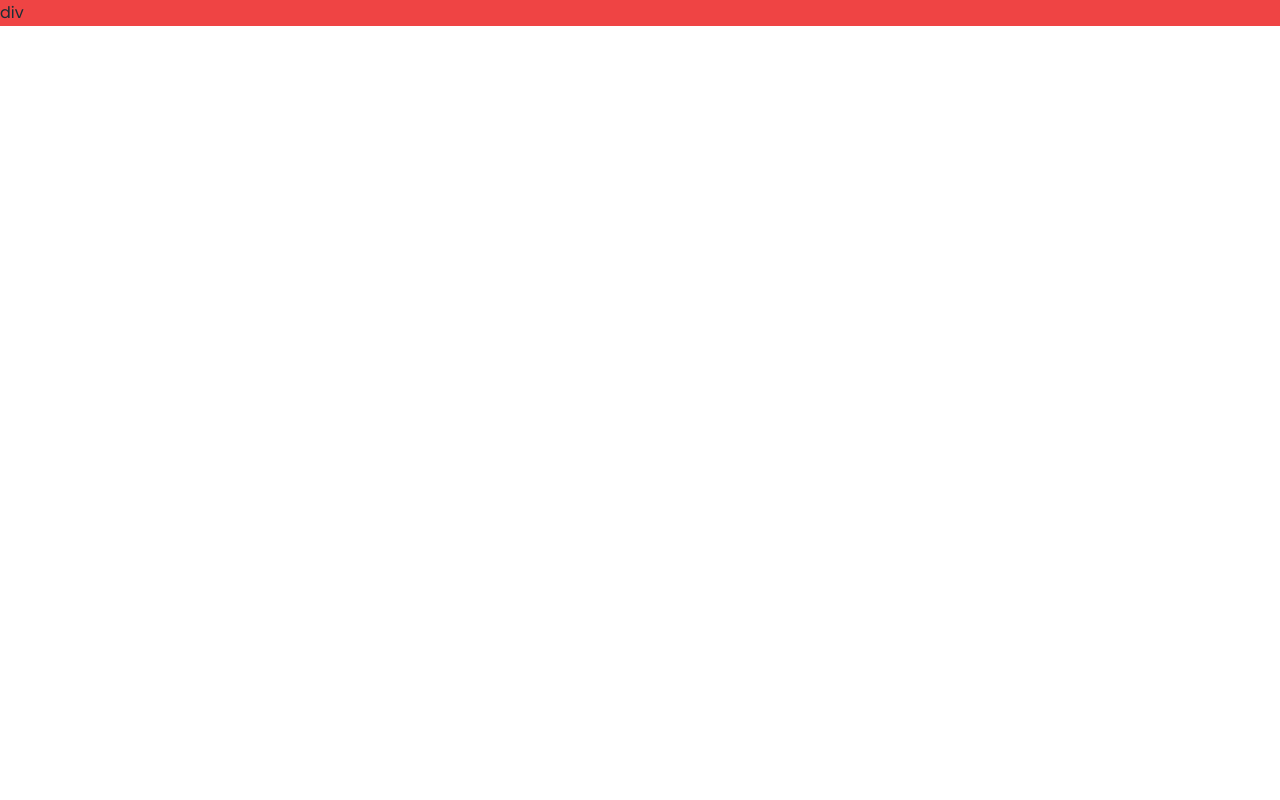
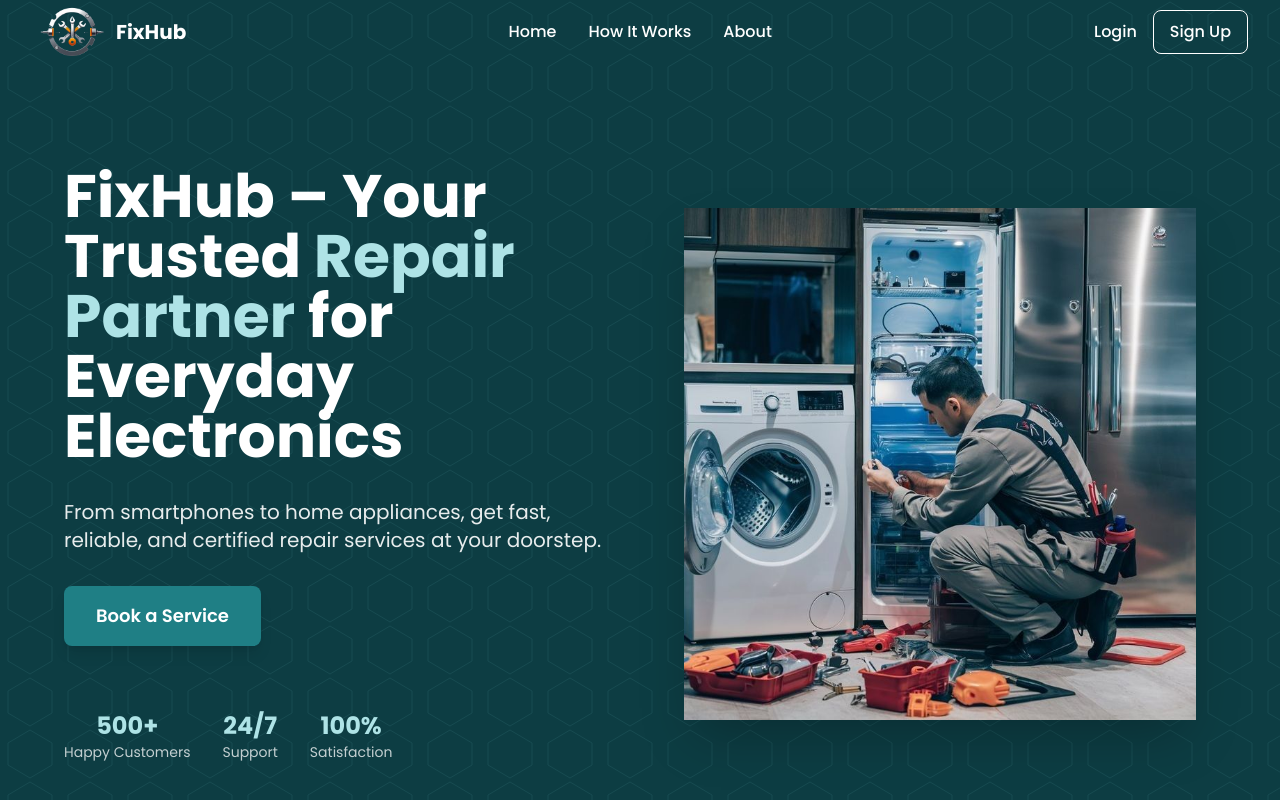
Before and after one commit to riya-bhati10/FixHub, a React (Vite) app in the folder frontend/: page / in a window 1280 px wide. Shown: the top 800 px of the page. Built offline with nearby package versions, Linux system fonts and the light colour scheme.

Commit message:
customer and ladning page done

```diff
--- a/frontend/src/App.jsx
+++ b/frontend/src/App.jsx
@@ -1,12 +1,42 @@
-import React from 'react'
+import React from "react";
+
+
+import FixHubDashboard from "./pages/customer/Mybooking";
+import BookService from "./pages/customer/BookService"
+import ProfileEdi from "./pages/customer/ProfileEdit"
+import BookServiceForm from "./pages/customer/Bookingform";
+import Dashboard from "./pages/customer/Dashbaord";
+import ReviewPage from "./pages/customer/ReviewPage";
+import BookingSuccess from "./pages/customer/BookingSuccess";
+import CancelBooking from "./pages/customer/CancelBooking";
+import { Routes, Route } from "react-router-dom";
+import LandingPage from "./pages/Landing/LandingPage";
+import LoginPage from "./pages/Landing/LoginPage";
+import SignupPage from "./pages/Landing/SignupPage";
+import HowItWorksPage from "./pages/Landing/HowItWorksPage";
+import AboutPage from "./pages/Landing/AboutPage";
+import BookServicePage from "./pages/Landing/BookServicePage";
 
 const App = () => {
   return (
-    <div className='bg-red-500'>
-      div
+    <Routes>
+      <Route path="/dashboard" element={<Dashboard />} />
+      <Route path="/my-booking" element={<FixHubDashboard />} />
+      <Route path="/book-service" element={<BookService />} />
+      <Route path="/profile" element={<ProfileEdi />} />
+      <Route path="/booking-form" element={<BookServiceForm />} />
+      <Route path="/review" element={<ReviewPage />} />
+      <Route path="/booking-success" element={<BookingSuccess />} />
+      <Route path="/cancel-booking" element={<CancelBooking />} />
+      <Route path="/" element={<LandingPage />} />
+      <Route path="/login" element={<LoginPage />} />
+      <Route path="/signup" element={<SignupPage />} />
+      <Route path="/how-it-works" element={<HowItWorksPage />} />
+      <Route path="/about" element={<AboutPage />} />
+    </Routes>
 
-    </div>
-  )
-}
+
+  );
+};
 
 export default App;
--- a/frontend/src/index.css
+++ b/frontend/src/index.css
@@ -1,8 +1,8 @@
+@import url('https://fonts.googleapis.com/css2?family=Poppins:wght@300;400;500;600;700&display=swap');
+
 @tailwind base;
 @tailwind components;
 @tailwind utilities;
-
-@import url('https://fonts.googleapis.com/css2?family=Poppins:wght@300;400;500;600;700&display=swap');
 
 * {
   margin: 0;
@@ -11,11 +11,6 @@
 }
 
 #root {
-  margin : 0;
-  padding: 0;
-}
-html, body {
-  margin: 0;
   padding: 0;
   width: 100%;
   overflow-x: hidden;
```
